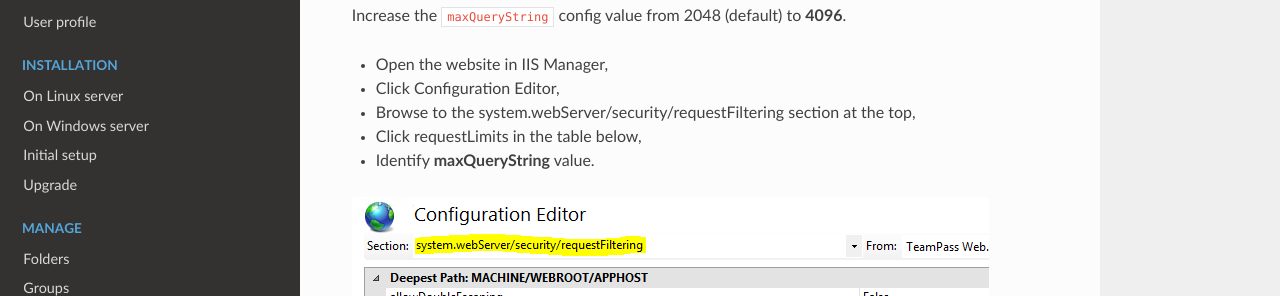
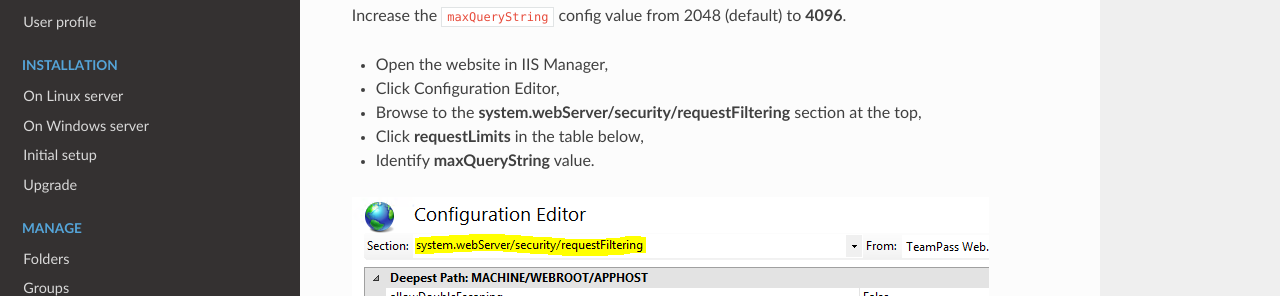
Before and after one commit to nilsteampassnet/teampass_doc, an MkDocs documentation site: the page built from docs/errors.md, in a window 1280 px wide and 900 px high, scrolled down 1426 px. Shown: the part 155-451 px from the top of the window. Built offline with MkDocs 1.6.1, drawn with Linux system fonts in a browser that asks for light colours; nearby versions of some CDN libraries; old or Windows-style settings are respelled for this version of MkDocs.

```diff
--- a/docs/errors.md
+++ b/docs/errors.md
@@ -37,8 +37,8 @@ Increase the `maxQueryString` config value from 2048 (default) to **4096**.
 
 * Open the website in IIS Manager,
 * Click Configuration Editor,
-* Browse to the system.webServer/security/requestFiltering section at the top,
-* Click requestLimits in the table below,
+* Browse to the **system.webServer/security/requestFiltering** section at the top,
+* Click **requestLimits** in the table below,
 * Identify **maxQueryString** value.
 
 ![Screenshot](img/error-3.png)
```
